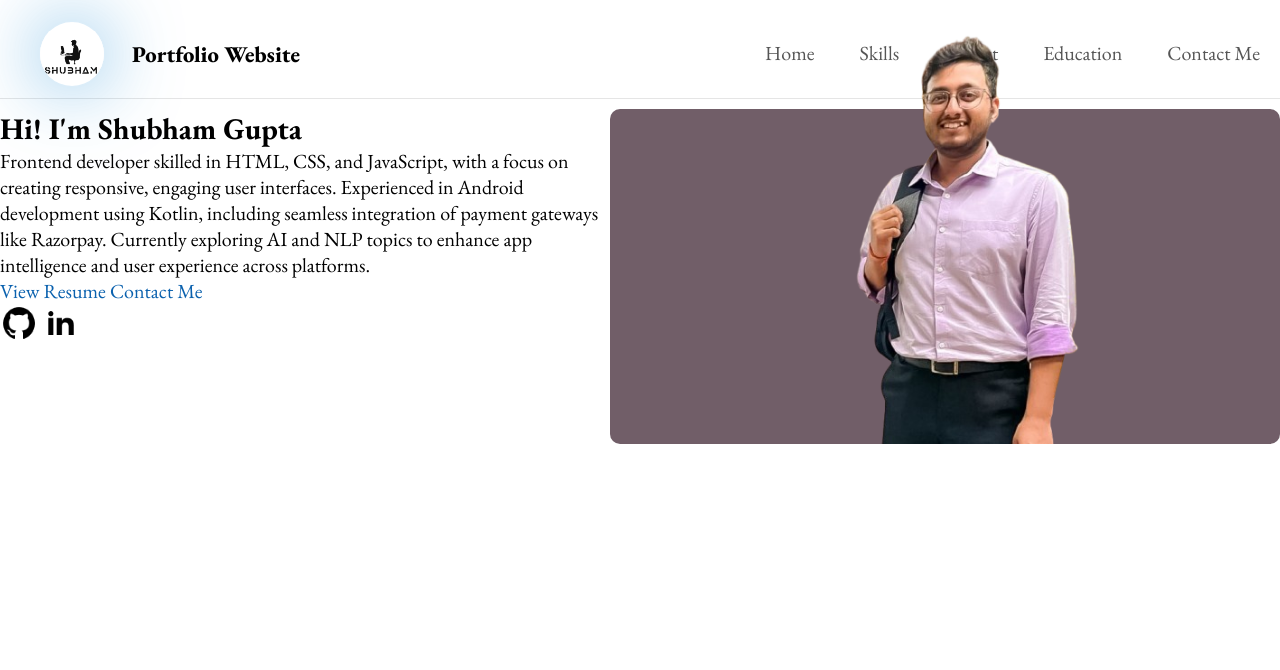
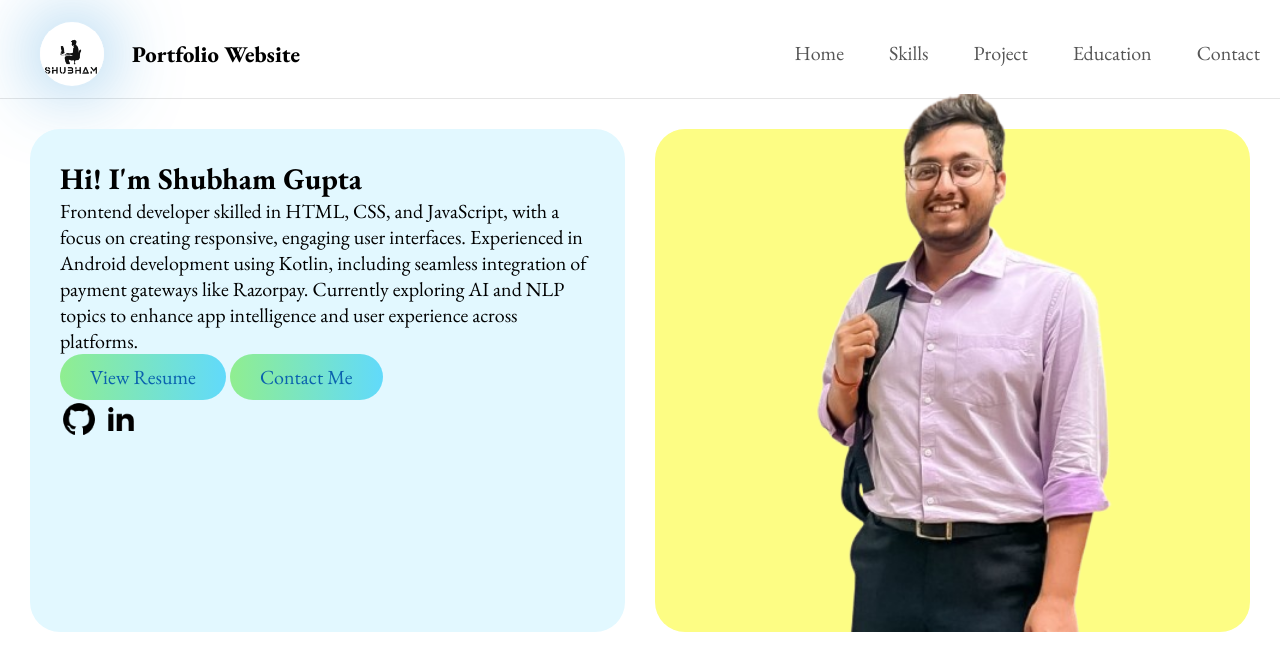
Before and after one commit to shubthecoder/portfolio-shubham, a plain HTML site: page index.html in a window 1280 px wide. Drawn offline with nearby package versions, Linux system fonts and the light colour scheme.

Commit message:
Added button and links

```diff
--- a/index.html
+++ b/index.html
@@ -43,7 +43,7 @@
                         <a href="#">Education</a>
                     </li>
                     <li>
-                        <a href="#" class="button">Contact Me</a>
+                        <a href="#" class="button">Contact</a>
                     </li>
                 </ul>
                 <a href="#" class="mobile-toggle" onclick="toggleMobileMenu()">
@@ -100,7 +100,7 @@
                     </div>
                 </div>
                 <div class="hero-yellow">
-                    <img src="./images/ProFILE-img-removebg-preview.png"
+                    <img src="./images/ProFILE-img-crop.png"
                         alt="Shubham Gupta" width="100%">
                 </div>
             </section>
--- a/style.css
+++ b/style.css
@@ -39,7 +39,7 @@ a {
     opacity: 0.65;
     transition: color 0.5s ease;
     text-shadow: 2px 2px 5px rgba(0, 0, 0, 0.9);
-    border: 2px solid #ffffff;
+    border: 1px solid #ffffff;
     /* border-radius: 10px ; */
   }
 }
@@ -86,7 +86,6 @@ header {
       box-shadow: 0 0 75px rgba(52, 152, 219, 0.75);
     }
     .logo-text {
-      color: ;
     }
   }
   nav {
@@ -149,25 +148,57 @@ header {
   }
 }
 
-.hero-container{
+.hero-container {
   display: flex;
-    margin-top: 10px;
-    .hero-blue{
+  margin: auto;
+  max-width: 1440px;
+  gap: 30px;
+  margin-bottom: 30px;
+  margin-top: 30px;
+
+  @media (max-width: 1440px) {
+    padding-left: 30px;
+    padding-right: 30px;
+  }
+
+  .button {
+    display: inline-block;
+    padding: 10px 30px;
+    border-radius: 30px;
+    background-image:linear-gradient(270deg,  var(--blue-400) , lightgreen 100%) ;
+    color: var(--blue);
+
+    &:hover {
+    background-color: inherit;
+    color: var(--base-400);
+    opacity: 0.65;
+    transition: color 0.5s ease;
+    text-shadow: 2px 2px 5px rgba(0, 0, 0, 0.9);
+    border: 1px solid #ffffff;
+    /* border-radius: 10px ; */
+  }
+  }
+
+  .hero-blue {
     flex: 1;
+    background-color: var(--blue-100);
+    border-radius: 30px;
+    padding: 30px;
+    flex-direction: column;
+    justify-content: center;
   }
-    .hero-yellow{
+  .hero-yellow {
     flex: 1;
-        background-color:rgb(113, 94, 104);
+    background-color: #fdfd84;
     /* background-color: var(--yellow); */
-        border-radius: 10px;
+    border-radius: 30px;
     padding: 0px 30px;
     display: flex;
     justify-content: center;
     align-items: flex-end;
-        img{
-            margin-top: -150px;
+    img {
+      margin-top: -35px;
       max-width: 420px;
-            margin-bottom: ;
     }
   }
 }
```
Also changed, not shown: images/ProFILE-img-crop.png (added), images/ProFILE-img-preview.png (deleted). Lines whose indentation alone changed are shown as unchanged.
